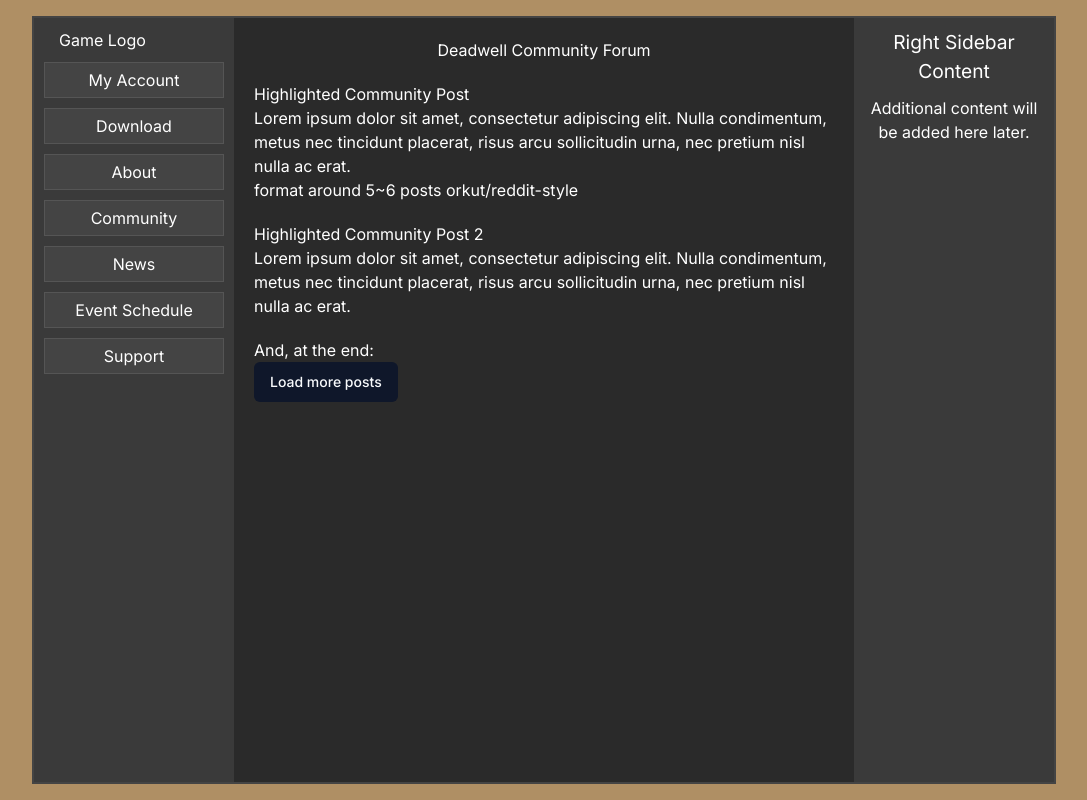
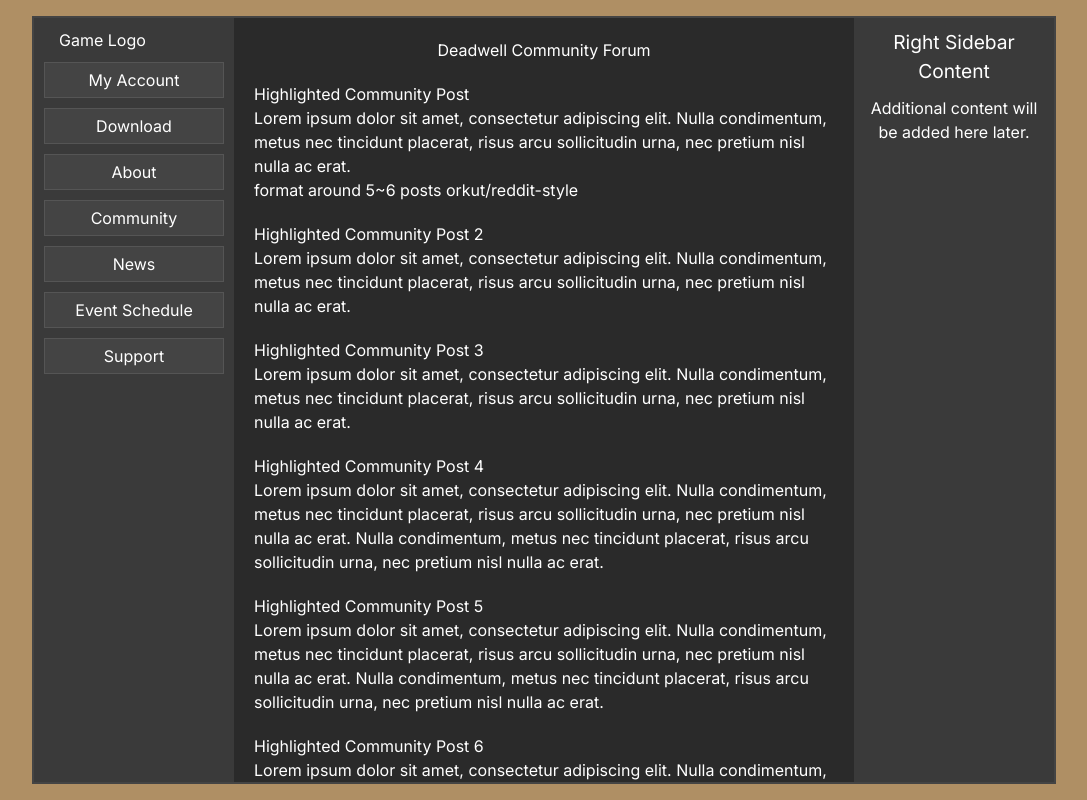
Before and after one commit to feliperost/mmo-visual-short, a Next.js app: page /community in a window 1280 px wide. Shown: the whole page, without its empty margins (96-1183 px from the left). Built offline with nearby package versions, Linux system fonts and the light colour scheme.

Commit message:
create simulated forum api json file

```diff
--- a/app/community/page.tsx
+++ b/app/community/page.tsx
@@ -14,7 +14,8 @@ export default function Community() {
                   {/* <div id="timer">Next effect in: 120s</div> */}
               </div>
 
-{/* later, here we will apply a logic to pull posts from an simulated api - a json file */}
+{/* later, here we will apply a logic to pull posts from our simulated api, communityForum.json*/}
+{/* read this to see if we can make this way: https://dev.to/vcpablo/js-mocking-a-rest-api-with-json-server-368 */}
               <div className="@apply mb-5">
                   <h2>Highlighted Community Post</h2>
                   <p>Lorem ipsum dolor sit amet, consectetur adipiscing elit. Nulla condimentum, metus nec tincidunt placerat, risus arcu sollicitudin urna, nec pretium nisl nulla ac erat.</p>
@@ -23,6 +24,22 @@ export default function Community() {
               <div className="@apply mb-5">
                   <h2>Highlighted Community Post 2</h2>
                   <p>Lorem ipsum dolor sit amet, consectetur adipiscing elit. Nulla condimentum, metus nec tincidunt placerat, risus arcu sollicitudin urna, nec pretium nisl nulla ac erat.</p>
+              </div>
+              <div className="@apply mb-5">
+                  <h2>Highlighted Community Post 3</h2>
+                  <p>Lorem ipsum dolor sit amet, consectetur adipiscing elit. Nulla condimentum, metus nec tincidunt placerat, risus arcu sollicitudin urna, nec pretium nisl nulla ac erat.</p>
+              </div>
+              <div className="@apply mb-5">
+                  <h2>Highlighted Community Post 4</h2>
+                  <p>Lorem ipsum dolor sit amet, consectetur adipiscing elit. Nulla condimentum, metus nec tincidunt placerat, risus arcu sollicitudin urna, nec pretium nisl nulla ac erat. Nulla condimentum, metus nec tincidunt placerat, risus arcu sollicitudin urna, nec pretium nisl nulla ac erat.</p>
+              </div>
+              <div className="@apply mb-5">
+                  <h2>Highlighted Community Post 5</h2>
+                  <p>Lorem ipsum dolor sit amet, consectetur adipiscing elit. Nulla condimentum, metus nec tincidunt placerat, risus arcu sollicitudin urna, nec pretium nisl nulla ac erat. Nulla condimentum, metus nec tincidunt placerat, risus arcu sollicitudin urna, nec pretium nisl nulla ac erat.</p>
+              </div>
+              <div className="@apply mb-5">
+                  <h2>Highlighted Community Post 6</h2>
+                  <p>Lorem ipsum dolor sit amet, consectetur adipiscing elit. Nulla condimentum, metus nec tincidunt placerat, risus arcu sollicitudin urna, nec pretium nisl nulla ac erat. Nulla condimentum, metus nec tincidunt placerat, risus arcu sollicitudin urna, nec pretium nisl nulla ac erat.</p>
               </div>
 
               <p>And, at the end:</p>
```
Also changed, not shown: communityForum.json (added, +40 -0 lines), 1 other file (tests, documents, lock files or other folders).
